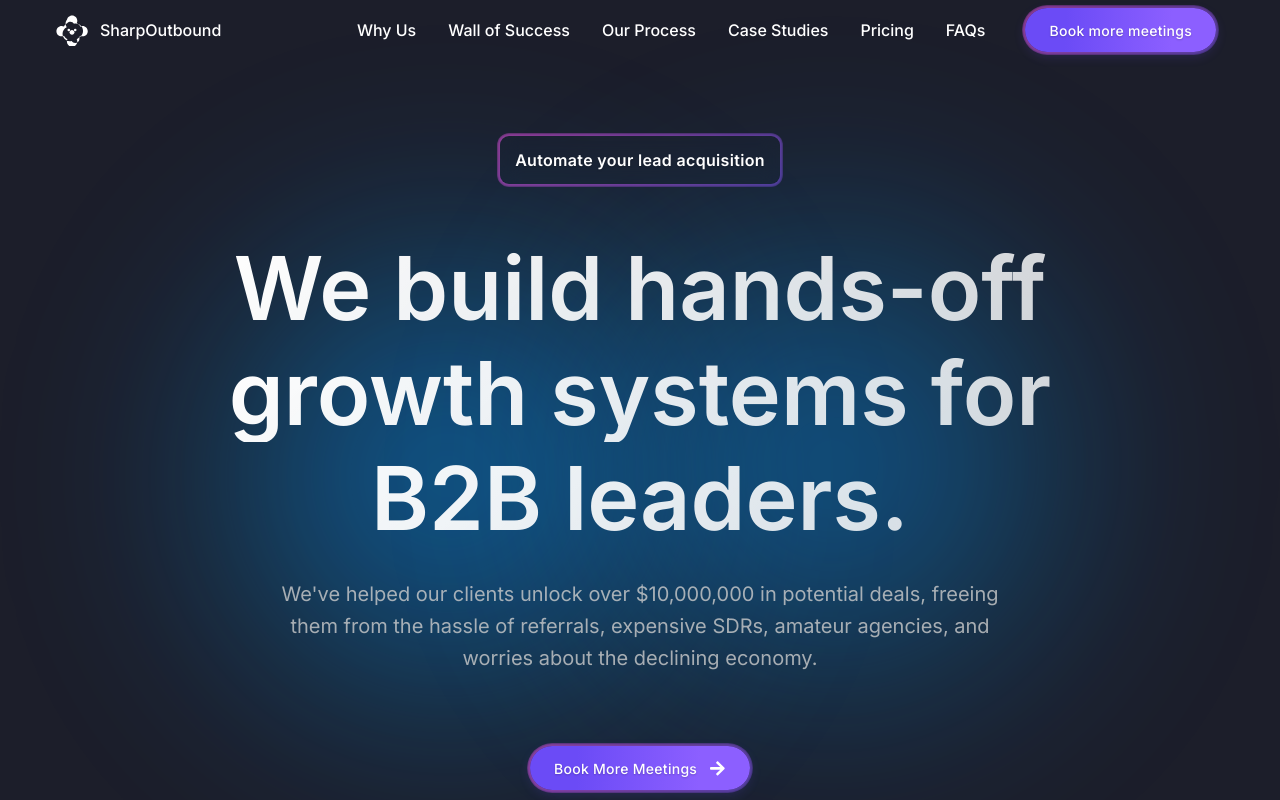
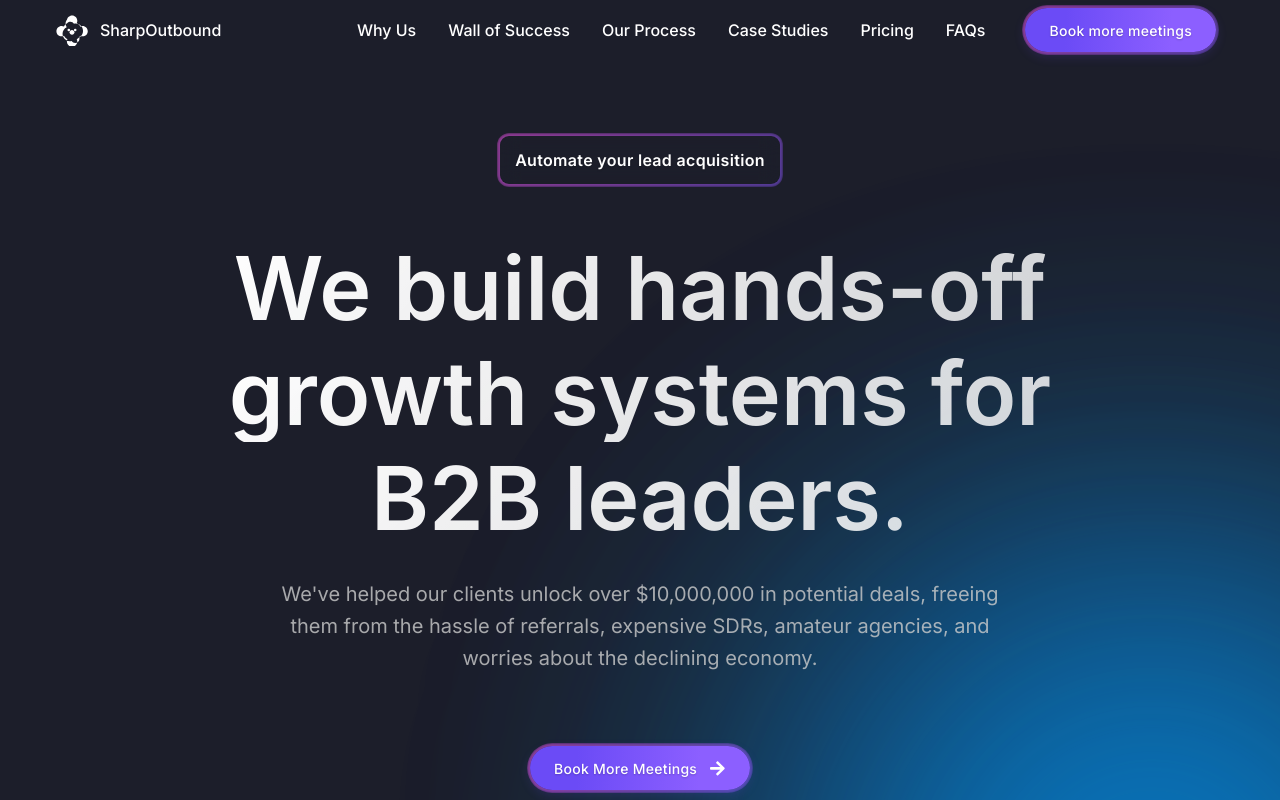
Before and after one commit to Rajje93/SharpOutbound, a React (Vite) app: page / in a window 1280 px wide. Shown: the top 800 px of the page. Built offline with nearby package versions, Linux system fonts and the light colour scheme.

Commit message:
Fix: Make orbs centered and much more visible with increased size and opacity

```diff
--- a/src/App.css
+++ b/src/App.css
@@ -161,37 +161,42 @@
   overflow: hidden;
   pointer-events: none;
   z-index: 0;
+  display: flex;
+  justify-content: center;
+  align-items: center;
 }
 
 .background-orbs::before,
 .background-orbs::after {
   content: '';
   position: absolute;
-  width: 50vw;
-  height: 50vw;
+  width: 80vw;  /* Much larger */
+  height: 80vw; /* Much larger */
   border-radius: 50%;
-  filter: blur(100px);
-  opacity: 0.7;
+  filter: blur(150px); /* More blur */
+  opacity: 0.8;  /* More visible */
   background: radial-gradient(
     circle at center,
-    rgba(0, 157, 255, 0.9) 0%,
+    rgba(0, 157, 255, 1) 0%,  /* Full opacity at center */
     transparent 70%
   );
   animation: float 6s ease-in-out infinite;
 }
 
 .background-orbs::before {
-  top: 20%;
-  left: 10%;
+  top: 50%;  /* Center vertically */
+  left: 50%; /* Center horizontally */
+  transform: translate(-50%, -50%);
 }
 
 .background-orbs::after {
-  top: 20%;
-  right: 10%;
+  top: 50%;
+  left: 50%;
+  transform: translate(-50%, -50%) translateX(20vw); /* Offset second orb */
   animation-delay: -3s;
   background: radial-gradient(
     circle at center,
-    rgba(0, 157, 255, 0.8) 0%,
+    rgba(0, 157, 255, 0.9) 0%,
     transparent 70%
   );
 }
@@ -209,20 +214,10 @@
 @media (max-width: 768px) {
   .background-orbs::before,
   .background-orbs::after {
-    width: 70vw;
-    height: 70vw;
-    opacity: 0.6;
-    filter: blur(120px);
-  }
-
-  .background-orbs::before {
-    top: 15%;
-    left: 5%;
-  }
-
-  .background-orbs::after {
-    top: 15%;
-    right: 5%;
+    width: 100vw;  /* Full width on mobile */
+    height: 100vw;
+    opacity: 0.7;
+    filter: blur(180px);
   }
 }
 
```
